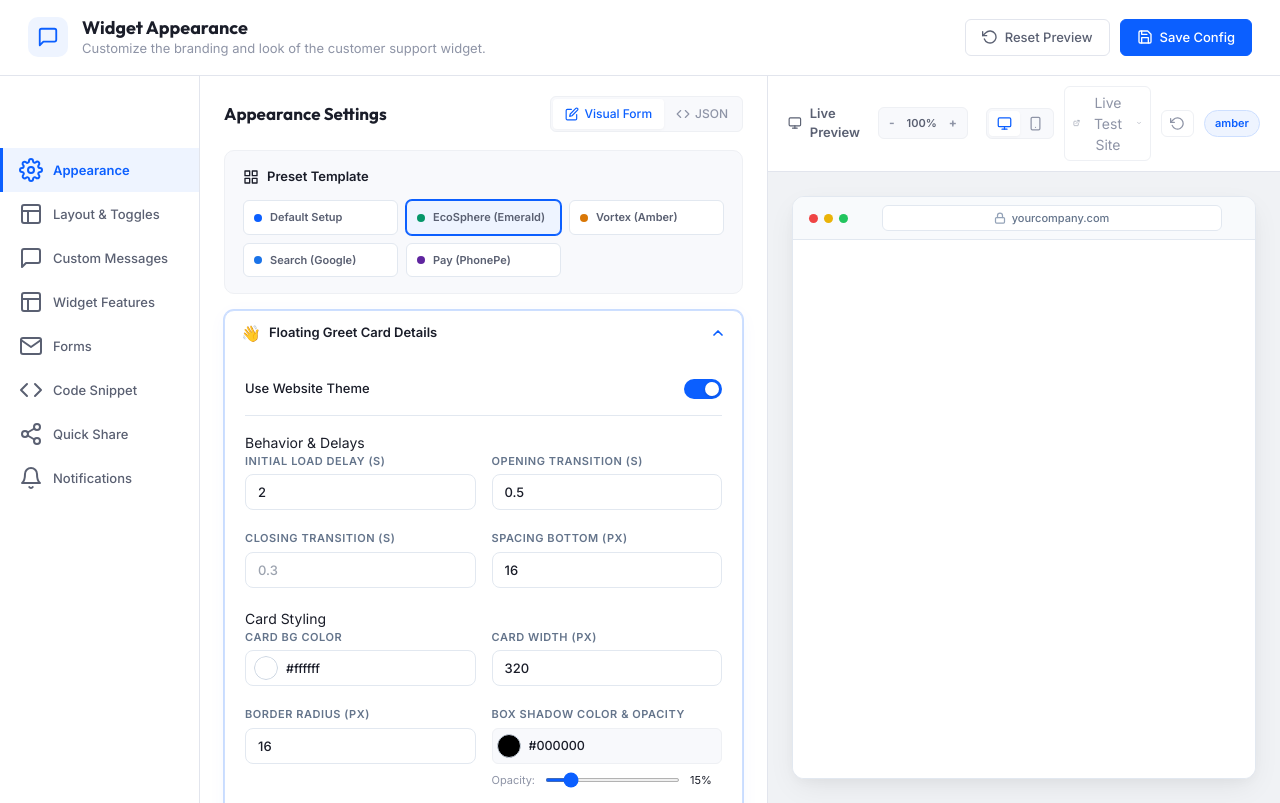
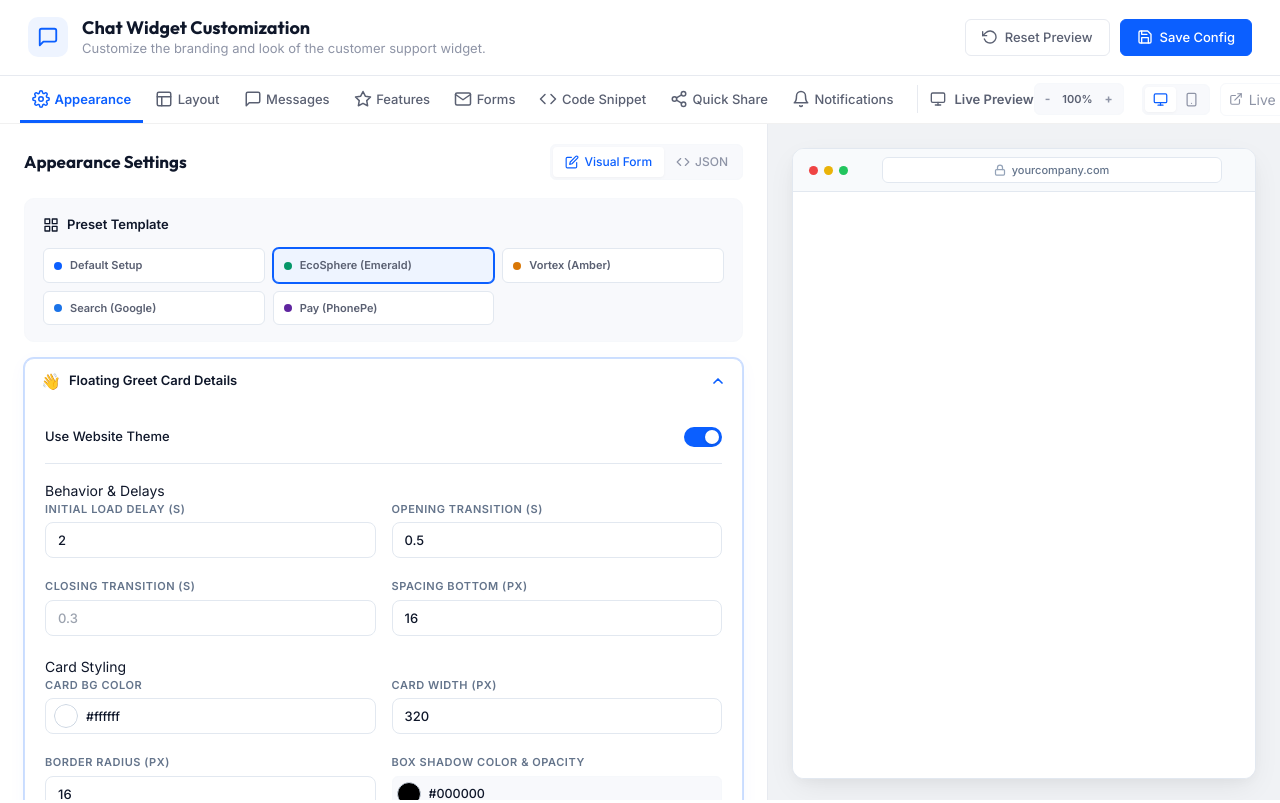
Before and after one commit to brewflocktechnologies-ui/ai-widgets-websites, a plain HTML site: page chatwidget_customization/index.html in a window 1280 px wide. Drawn offline with nearby package versions, Linux system fonts and the light colour scheme.

Commit message:
preview header moved to top

```diff
--- a/chatwidget_customization/index.html
+++ b/chatwidget_customization/index.html
@@ -52,7 +52,7 @@
         <svg viewBox="0 0 24 24" width="22" height="22" fill="none" stroke="currentColor" stroke-width="2" stroke-linecap="round" stroke-linejoin="round"><path d="M21 15a2 2 0 0 1-2 2H7l-4 4V5a2 2 0 0 1 2-2h14a2 2 0 0 1 2 2z"></path></svg>
       </div>
       <div>
-        <h1 class="header-title">Widget Appearance</h1>
+        <h1 class="header-title">Chat Widget Customization</h1>
         <p class="header-subtitle">Customize the branding and look of the customer support widget.</p>
       </div>
     </div>
@@ -68,44 +68,96 @@
     </div>
   </header>
 
-  <!-- MAIN LAYOUT: SIDEBAR + SETTINGS + PREVIEW -->
+  <!-- TOP NAV BAR -->
+  <nav class="app-nav-sidebar">
+
+    <button class="nav-tab active" data-tab="tab-appearance">
+      <svg viewBox="0 0 24 24" width="16" height="16" fill="none" stroke="currentColor" stroke-width="2" stroke-linecap="round" stroke-linejoin="round"><circle cx="12" cy="12" r="3"></circle><path d="M19.4 15a1.65 1.65 0 0 0 .33 1.82l.06.06a2 2 0 0 1 0 2.83 2 2 0 0 1-2.83 0l-.06-.06a1.65 1.65 0 0 0-1.82-.33 1.65 1.65 0 0 0-1 1.51V21a2 2 0 0 1-2 2 2 2 0 0 1-2-2v-.09A1.65 1.65 0 0 0 9 19.4a1.65 1.65 0 0 0-1.82.33l-.06.06a2 2 0 0 1-2.83 0 2 2 0 0 1 0-2.83l.06-.06A1.65 1.65 0 0 0 4.68 15a1.65 1.65 0 0 0-1.51-1H3a2 2 0 0 1-2-2 2 2 0 0 1 2-2h.09A1.65 1.65 0 0 0 4.6 9a1.65 1.65 0 0 0-.33-1.82l-.06-.06a2 2 0 0 1 0-2.83 2 2 0 0 1 2.83 0l.06.06A1.65 1.65 0 0 0 9 4.68a1.65 1.65 0 0 0 1-1.51V3a2 2 0 0 1 2-2 2 2 0 0 1 2 2v.09a1.65 1.65 0 0 0 1 1.51 1.65 1.65 0 0 0 1.82-.33l.06-.06a2 2 0 0 1 2.83 0 2 2 0 0 1 0 2.83l-.06.06a1.65 1.65 0 0 0-.33 1.82V9a1.65 1.65 0 0 0 1.51 1H21a2 2 0 0 1 2 2 2 2 0 0 1-2 2h-.09a1.65 1.65 0 0 0-1.51 1z"></path></svg>
+      Appearance
+    </button>
+    <button class="nav-tab" data-tab="tab-layout">
+      <svg viewBox="0 0 24 24" width="16" height="16" fill="none" stroke="currentColor" stroke-width="2" stroke-linecap="round" stroke-linejoin="round"><rect x="3" y="3" width="18" height="18" rx="2" ry="2"></rect><line x1="3" y1="9" x2="21" y2="9"></line><line x1="9" y1="21" x2="9" y2="9"></line></svg>
+      Layout
+    </button>
+    <button class="nav-tab" data-tab="tab-messages">
+      <svg viewBox="0 0 24 24" width="16" height="16" fill="none" stroke="currentColor" stroke-width="2" stroke-linecap="round" stroke-linejoin="round"><path d="M21 15a2 2 0 0 1-2 2H7l-4 4V5a2 2 0 0 1 2-2h14a2 2 0 0 1 2 2z"></path></svg>
+      Messages
+    </button>
+    <button class="nav-tab" data-tab="tab-features">
+      <svg viewBox="0 0 24 24" width="16" height="16" fill="none" stroke="currentColor" stroke-width="2" stroke-linecap="round" stroke-linejoin="round"><polygon points="12 2 15.09 8.26 22 9.27 17 14.14 18.18 21.02 12 17.77 5.82 21.02 7 14.14 2 9.27 8.91 8.26 12 2"></polygon></svg>
+      Features
+    </button>
+    <button class="nav-tab" data-tab="tab-forms">
+      <svg viewBox="0 0 24 24" width="16" height="16" fill="none" stroke="currentColor" stroke-width="2" stroke-linecap="round" stroke-linejoin="round"><path d="M4 4h16c1.1 0 2 .9 2 2v12c0 1.1-.9 2-2 2H4c-1.1 0-2-.9-2-2V6c0-1.1.9-2 2-2z"></path><polyline points="22,6 12,13 2,6"></polyline></svg>
+      Forms
+    </button>
+    <button class="nav-tab" data-tab="tab-snippet">
+      <svg viewBox="0 0 24 24" width="16" height="16" fill="none" stroke="currentColor" stroke-width="2" stroke-linecap="round" stroke-linejoin="round"><polyline points="16 18 22 12 16 6"></polyline><polyline points="8 6 2 12 8 18"></polyline></svg>
+      Code Snippet
+    </button>
+    <button class="nav-tab" data-tab="tab-share">
+      <svg viewBox="0 0 24 24" width="16" height="16" fill="none" stroke="currentColor" stroke-width="2" stroke-linecap="round" stroke-linejoin="round"><circle cx="18" cy="5" r="3"></circle><circle cx="6" cy="12" r="3"></circle><circle cx="18" cy="19" r="3"></circle><line x1="8.59" y1="13.51" x2="15.42" y2="17.49"></line><line x1="15.41" y1="6.51" x2="8.59" y2="10.49"></line></svg>
+      Quick Share
+    </button>
+    <button class="nav-tab" data-tab="tab-notifications">
+      <svg viewBox="0 0 24 24" width="16" height="16" fill="none" stroke="currentColor" stroke-width="2" stroke-linecap="round" stroke-linejoin="round"><path d="M18 8A6 6 0 0 0 6 8c0 7-3 9-3 9h18s-3-2-3-9"></path><path d="M13.73 21a2 2 0 0 1-3.46 0"></path></svg>
+      Notifications
+    </button>
+
+    <div class="nav-divider"></div>
+
+        <div class="nav-live-label">
+      <svg viewBox="0 0 24 24" width="16" height="16" fill="none" stroke="currentColor" stroke-width="2" stroke-linecap="round" stroke-linejoin="round"><rect x="2" y="3" width="20" height="14" rx="2" ry="2"></rect><line x1="8" y1="21" x2="16" y2="21"></line><line x1="12" y1="17" x2="12" y2="21"></line></svg>
+      Live Preview
+    </div>
+
+
+
+    <div class="nav-preview-controls">
+      <div class="zoom-controls">
+        <button id="btn-zoom-out" class="zoom-btn" title="Zoom Out">-</button>
+        <span id="zoom-level-text" class="zoom-text" title="Reset Zoom">100%</span>
+        <button id="btn-zoom-in" class="zoom-btn" title="Zoom In">+</button>
+      </div>
+
+      <div class="viewport-toggles">
+        <button id="viewport-desktop-btn" class="viewport-btn active" title="Desktop">
+          <svg viewBox="0 0 24 24" width="15" height="15" fill="none" stroke="currentColor" stroke-width="2" stroke-linecap="round" stroke-linejoin="round"><rect x="2" y="3" width="20" height="14" rx="2" ry="2"></rect><line x1="8" y1="21" x2="16" y2="21"></line><line x1="12" y1="17" x2="12" y2="21"></line></svg>
+        </button>
+        <button id="viewport-mobile-btn" class="viewport-btn" title="Mobile">
+          <svg viewBox="0 0 24 24" width="15" height="15" fill="none" stroke="currentColor" stroke-width="2" stroke-linecap="round" stroke-linejoin="round"><rect x="5" y="2" width="14" height="20" rx="2" ry="2"></rect><line x1="12" y1="18" x2="12.01" y2="18"></line></svg>
+        </button>
+      </div>
+
+      <div class="live-preview-dropdown">
+        <button id="btn-live-preview-trigger" type="button" class="toolbar-action-btn" style="display: flex; align-items: center; gap: 6px;">
+          <svg viewBox="0 0 24 24" width="14" height="14" fill="none" stroke="currentColor" stroke-width="2" stroke-linecap="round" stroke-linejoin="round">
+            <path d="M18 13v6a2 2 0 0 1-2 2H5a2 2 0 0 1-2-2V8a2 2 0 0 1 2-2h6"></path>
+            <polyline points="15 3 21 3 21 9"></polyline>
+            <line x1="10" y1="14" x2="21" y2="3"></line>
+          </svg>
+          <span>Live Test Site</span>
+          <svg viewBox="0 0 24 24" width="12" height="12" fill="none" stroke="currentColor" stroke-width="2" stroke-linecap="round" stroke-linejoin="round">
+            <polyline points="6 9 12 15 18 9"></polyline>
+          </svg>
+        </button>
+        <div class="dropdown-menu">
+          <a href="../clientwebsites/site-emerald.html?test=true" target="_blank" data-site="emerald" class="dropdown-item">🌿 EcoSphere (Emerald)</a>
+          <a href="../clientwebsites/site-amber.html?test=true" target="_blank" data-site="amber" class="dropdown-item">⚡ Vortex (Amber)</a>
+          <a href="../clientwebsites/site-google.html?test=true" target="_blank" data-site="google" class="dropdown-item">🔍 Search (Google)</a>
+          <a href="../clientwebsites/site-phonepe.html?test=true" target="_blank" data-site="phonepe" class="dropdown-item">📱 Pay (PhonePe)</a>
+        </div>
+      </div>
+
+      <button class="toolbar-action-btn" id="btn-retrigger-greet-toolbar" title="Re-trigger Greet Card">
+        <svg viewBox="0 0 24 24" width="15" height="15" fill="none" stroke="currentColor" stroke-width="2" stroke-linecap="round" stroke-linejoin="round"><polyline points="1 4 1 10 7 10"></polyline><path d="M3.51 15a9 9 0 1 0 2.13-9.36L1 10"></path></svg>
+      </button>
+      <span class="preview-client-badge" id="preview-client-badge">amber</span>
+    </div>
+  </nav>
+
+  <!-- MAIN LAYOUT: SETTINGS + PREVIEW -->
   <div class="main-layout">
-
-    <!-- LEFT SIDEBAR NAV -->
-    <nav class="app-nav-sidebar">
-      <button class="nav-tab active" data-tab="tab-appearance">
-        <svg viewBox="0 0 24 24" width="16" height="16" fill="none" stroke="currentColor" stroke-width="2" stroke-linecap="round" stroke-linejoin="round"><circle cx="12" cy="12" r="3"></circle><path d="M19.4 15a1.65 1.65 0 0 0 .33 1.82l.06.06a2 2 0 0 1 0 2.83 2 2 0 0 1-2.83 0l-.06-.06a1.65 1.65 0 0 0-1.82-.33 1.65 1.65 0 0 0-1 1.51V21a2 2 0 0 1-2 2 2 2 0 0 1-2-2v-.09A1.65 1.65 0 0 0 9 19.4a1.65 1.65 0 0 0-1.82.33l-.06.06a2 2 0 0 1-2.83 0 2 2 0 0 1 0-2.83l.06-.06A1.65 1.65 0 0 0 4.68 15a1.65 1.65 0 0 0-1.51-1H3a2 2 0 0 1-2-2 2 2 0 0 1 2-2h.09A1.65 1.65 0 0 0 4.6 9a1.65 1.65 0 0 0-.33-1.82l-.06-.06a2 2 0 0 1 0-2.83 2 2 0 0 1 2.83 0l.06.06A1.65 1.65 0 0 0 9 4.68a1.65 1.65 0 0 0 1-1.51V3a2 2 0 0 1 2-2 2 2 0 0 1 2 2v.09a1.65 1.65 0 0 0 1 1.51 1.65 1.65 0 0 0 1.82-.33l.06-.06a2 2 0 0 1 2.83 0 2 2 0 0 1 0 2.83l-.06.06a1.65 1.65 0 0 0-.33 1.82V9a1.65 1.65 0 0 0 1.51 1H21a2 2 0 0 1 2 2 2 2 0 0 1-2 2h-.09a1.65 1.65 0 0 0-1.51 1z"></path></svg>
-        Appearance
-      </button>
-      <button class="nav-tab" data-tab="tab-layout">
-        <svg viewBox="0 0 24 24" width="16" height="16" fill="none" stroke="currentColor" stroke-width="2" stroke-linecap="round" stroke-linejoin="round"><rect x="3" y="3" width="18" height="18" rx="2" ry="2"></rect><line x1="3" y1="9" x2="21" y2="9"></line><line x1="9" y1="21" x2="9" y2="9"></line></svg>
-        Layout & Toggles
-      </button>
-      <button class="nav-tab" data-tab="tab-messages">
-        <svg viewBox="0 0 24 24" width="16" height="16" fill="none" stroke="currentColor" stroke-width="2" stroke-linecap="round" stroke-linejoin="round"><path d="M21 15a2 2 0 0 1-2 2H7l-4 4V5a2 2 0 0 1 2-2h14a2 2 0 0 1 2 2z"></path></svg>
-        Custom Messages
-      </button>
-      <button class="nav-tab" data-tab="tab-features">
-        <svg viewBox="0 0 24 24" width="16" height="16" fill="none" stroke="currentColor" stroke-width="2" stroke-linecap="round" stroke-linejoin="round"><rect x="3" y="3" width="18" height="18" rx="2" ry="2"></rect><line x1="3" y1="9" x2="21" y2="9"></line><line x1="9" y1="21" x2="9" y2="9"></line></svg>
-        Widget Features
-      </button>
-      <button class="nav-tab" data-tab="tab-forms">
-        <svg viewBox="0 0 24 24" width="16" height="16" fill="none" stroke="currentColor" stroke-width="2" stroke-linecap="round" stroke-linejoin="round"><path d="M4 4h16c1.1 0 2 .9 2 2v12c0 1.1-.9 2-2 2H4c-1.1 0-2-.9-2-2V6c0-1.1.9-2 2-2z"></path><polyline points="22,6 12,13 2,6"></polyline></svg>
-        Forms
-      </button>
-      <button class="nav-tab" data-tab="tab-snippet">
-        <svg viewBox="0 0 24 24" width="16" height="16" fill="none" stroke="currentColor" stroke-width="2" stroke-linecap="round" stroke-linejoin="round"><polyline points="16 18 22 12 16 6"></polyline><polyline points="8 6 2 12 8 18"></polyline></svg>
-        Code Snippet
-      </button>
-      <button class="nav-tab" data-tab="tab-share">
-        <svg viewBox="0 0 24 24" width="16" height="16" fill="none" stroke="currentColor" stroke-width="2" stroke-linecap="round" stroke-linejoin="round"><circle cx="18" cy="5" r="3"></circle><circle cx="6" cy="12" r="3"></circle><circle cx="18" cy="19" r="3"></circle><line x1="8.59" y1="13.51" x2="15.42" y2="17.49"></line><line x1="15.41" y1="6.51" x2="8.59" y2="10.49"></line></svg>
-        Quick Share
-      </button>
-      <button class="nav-tab" data-tab="tab-notifications">
-        <svg viewBox="0 0 24 24" width="16" height="16" fill="none" stroke="currentColor" stroke-width="2" stroke-linecap="round" stroke-linejoin="round"><path d="M18 8A6 6 0 0 0 6 8c0 7-3 9-3 9h18s-3-2-3-9"></path><path d="M13.73 21a2 2 0 0 1-3.46 0"></path></svg>
-        Notifications
-      </button>
-    </nav>
 
     <!-- SETTINGS PANEL -->
     <aside class="settings-panel" id="settings-panel">
@@ -2370,55 +2422,6 @@
 
     <!-- RIGHT: LIVE PREVIEW -->
     <main class="preview-panel">
-      <div class="preview-toolbar">
-        <div class="preview-toolbar-left">
-          <svg viewBox="0 0 24 24" width="16" height="16" fill="none" stroke="currentColor" stroke-width="2" stroke-linecap="round" stroke-linejoin="round"><rect x="2" y="3" width="20" height="14" rx="2" ry="2"></rect><line x1="8" y1="21" x2="16" y2="21"></line><line x1="12" y1="17" x2="12" y2="21"></line></svg>
-          Live Preview
-        </div>
-        <div class="preview-toolbar-right">
-          <!-- Zoom Controls -->
-          <div class="zoom-controls">
-            <button id="btn-zoom-out" class="zoom-btn" title="Zoom Out">-</button>
-            <span id="zoom-level-text" class="zoom-text" title="Reset Zoom">100%</span>
-            <button id="btn-zoom-in" class="zoom-btn" title="Zoom In">+</button>
-          </div>
-
-          <div class="viewport-toggles">
-            <button id="viewport-desktop-btn" class="viewport-btn active" title="Desktop">
-              <svg viewBox="0 0 24 24" width="15" height="15" fill="none" stroke="currentColor" stroke-width="2" stroke-linecap="round" stroke-linejoin="round"><rect x="2" y="3" width="20" height="14" rx="2" ry="2"></rect><line x1="8" y1="21" x2="16" y2="21"></line><line x1="12" y1="17" x2="12" y2="21"></line></svg>
-            </button>
-            <button id="viewport-mobile-btn" class="viewport-btn" title="Mobile">
-              <svg viewBox="0 0 24 24" width="15" height="15" fill="none" stroke="currentColor" stroke-width="2" stroke-linecap="round" stroke-linejoin="round"><rect x="5" y="2" width="14" height="20" rx="2" ry="2"></rect><line x1="12" y1="18" x2="12.01" y2="18"></line></svg>
-            </button>
-          </div>
-
-          <!-- Live Preview Dropdown Selector -->
-          <div class="live-preview-dropdown">
-            <button id="btn-live-preview-trigger" type="button" class="toolbar-action-btn" style="display: flex; align-items: center; gap: 6px;">
-              <svg viewBox="0 0 24 24" width="14" height="14" fill="none" stroke="currentColor" stroke-width="2" stroke-linecap="round" stroke-linejoin="round">
-                <path d="M18 13v6a2 2 0 0 1-2 2H5a2 2 0 0 1-2-2V8a2 2 0 0 1 2-2h6"></path>
-                <polyline points="15 3 21 3 21 9"></polyline>
-                <line x1="10" y1="14" x2="21" y2="3"></line>
-              </svg>
-              <span>Live Test Site</span>
-              <svg viewBox="0 0 24 24" width="12" height="12" fill="none" stroke="currentColor" stroke-width="2" stroke-linecap="round" stroke-linejoin="round">
-                <polyline points="6 9 12 15 18 9"></polyline>
-              </svg>
-            </button>
-            <div class="dropdown-menu">
-              <a href="../clientwebsites/site-emerald.html?test=true" target="_blank" data-site="emerald" class="dropdown-item">🌿 EcoSphere (Emerald)</a>
-              <a href="../clientwebsites/site-amber.html?test=true" target="_blank" data-site="amber" class="dropdown-item">⚡ Vortex (Amber)</a>
-              <a href="../clientwebsites/site-google.html?test=true" target="_blank" data-site="google" class="dropdown-item">🔍 Search (Google)</a>
-              <a href="../clientwebsites/site-phonepe.html?test=true" target="_blank" data-site="phonepe" class="dropdown-item">📱 Pay (PhonePe)</a>
-            </div>
-          </div>
-
-          <button class="toolbar-action-btn" id="btn-retrigger-greet-toolbar" title="Re-trigger Greet Card">
-            <svg viewBox="0 0 24 24" width="15" height="15" fill="none" stroke="currentColor" stroke-width="2" stroke-linecap="round" stroke-linejoin="round"><polyline points="1 4 1 10 7 10"></polyline><path d="M3.51 15a9 9 0 1 0 2.13-9.36L1 10"></path></svg>
-          </button>
-          <span class="preview-client-badge" id="preview-client-badge">amber</span>
-        </div>
-      </div>
       <div class="preview-viewport-container">
         <div class="preview-viewport" id="preview-viewport-wrapper">
           <!-- Mock Browser Chrome Top Bar -->
--- a/chatwidget_customization/styles.css
+++ b/chatwidget_customization/styles.css
@@ -5,9 +5,9 @@
   --bg-surface: #ffffff;
   --bg-card: #f8f9fc;
   --bg-hover: #f0f1f5;
-  --border-color: #e2e5ed;
-  --border-light: #eef0f4;
-  --text-main: #1a1d29;
+  --border-color: #E7EAF0;
+  --border-light: #F6F8FB;
+  --text-main: #0F172A;
   --text-secondary: #5a6072;
   --text-muted: #8e94a6;
   --accent: #0b5fff;
@@ -31,12 +31,15 @@
   padding: 0;
 }
 
+html, body {
+  height: 100%;
+  overflow: hidden;
+}
+
 body {
   font-family: 'Inter', -apple-system, BlinkMacSystemFont, sans-serif;
   background: var(--bg-body);
   color: var(--text-main);
-  min-height: 100vh;
-  overflow-x: hidden;
   font-size: 14px;
   line-height: 1.5;
 }
@@ -150,58 +153,87 @@ button {
 }
 
 /* ==============================
-   SIDEBAR NAV
+   TOP NAV BAR
    ============================== */
 
-.nav-tab svg {
-  width: 24px !important;
-  height: 24px !important;
+.app-nav-sidebar {
+  display: flex;
+  align-items: center;
+  gap: 0;
+  padding: 0 16px 0 20px;
+  height: 48px;
+  background: var(--bg-surface);
+  border-bottom: 1px solid #f1f1f1;
+  flex-shrink: 0;
 }
 
-.app-nav-sidebar {
-  width: 200px;
-  min-width: 200px;
+.nav-divider {
+  width: 1px;
+  height: 28px;
+  background: var(--border-color);
+  margin: 0 12px;
+  flex-shrink: 0;
+}
+
+.nav-live-label {
   display: flex;
-  flex-direction: column;
-  background: var(--bg-surface);
-  border-right: 1px solid var(--border-color);
-  overflow-y: auto;
+  align-items: center;
+  gap: 8px;
+  font-size: 13px;
+  font-weight: 600;
+  color: var(--text-secondary);
+  white-space: nowrap;
   flex-shrink: 0;
-  padding: 72px 0 8px;
-  box-sizing: border-box;
+}
+
+.nav-preview-controls {
+  display: flex;
+  align-items: center;
+  gap: 10px;
+  flex-shrink: 0;
+  margin-left: auto;
 }
 
 .nav-tab {
   display: flex;
   align-items: center;
-    gap: 10px;
-
-    height: 44px;
-    padding: 0 16px;
-
+  gap: 4.5px;
+  height: 48px;
+  padding: 0 12px;
   font-size: 13px;
   font-weight: 500;
-    line-height: 20px;
-
+  white-space: nowrap;
   color: var(--text-secondary);
   border: none;
   background: transparent;
-    border-left: 3px solid transparent;
   cursor: pointer;
-    transition: all .15s;
-    width: 100%;
+  transition: color .15s;
+  position: relative;
+}
+
+.nav-tab svg {
+  width: 18px !important;
+  height: 18px !important;
+  flex-shrink: 0;
 }
 
 .nav-tab:hover {
   color: var(--text-main);
-  background: var(--bg-hover);
 }
 
 .nav-tab.active {
   color: var(--accent);
-  border-left-color: var(--accent);
-  background: var(--accent-light);
   font-weight: 600;
+}
+
+.nav-tab.active::after {
+  content: '';
+  position: absolute;
+  bottom: 0;
+  left: 0;
+  right: 0;
+  height: 3px;
+  background: var(--accent);
 }
 
 /* ==============================
@@ -209,7 +241,8 @@ button {
    ============================== */
 .main-layout {
   display: flex;
-  height: calc(100vh - 73px);
+  flex: 1;
+  height: calc(100vh - 73px - 48px);
   overflow: hidden;
 }
 
@@ -244,6 +277,7 @@ button {
 
 .settings-header {
   display: flex;
+  flex-direction: row;
   align-items: center;
   justify-content: space-between;
   margin-bottom: 18px;
@@ -257,6 +291,7 @@ button {
 
 .tab-switch {
   display: flex;
+  flex-direction: row;
   background: var(--bg-card);
   border: 1px solid var(--border-light);
   border-radius: var(--radius-sm);
@@ -770,13 +805,13 @@ input:checked+.slider::before {
 }
 
 .btn-primary {
-  width: 100%;
+  width: auto;
   background: var(--accent);
   color: #fff;
   border: none;
-  padding: 10px;
+  padding: 6px 12px;
   border-radius: var(--radius-sm);
-  font-size: 13px;
+  font-size: 12px;
   font-weight: 600;
   cursor: pointer;
   transition: all 0.15s;
@@ -822,33 +857,6 @@ input:checked+.slider::before {
 /* ==============================
    PREVIEW TOOLBAR
    ============================== */
-.preview-toolbar {
-  display: flex;
-  align-items: center;
-  justify-content: space-between;
-  padding: 10px 20px;
-  background: var(--bg-surface);
-  border-bottom: 1px solid var(--border-color);
-  flex-shrink: 0;
-  position: relative;
-  z-index: 10001;
-}
-
-.preview-toolbar-left {
-  display: flex;
-  align-items: center;
-  gap: 8px;
-  font-size: 13px;
-  font-weight: 600;
-  color: var(--text-secondary);
-}
-
-.preview-toolbar-right {
-  display: flex;
-  align-items: center;
-  gap: 10px;
-}
-
 .viewport-toggles {
   display: flex;
   background: var(--bg-card);
@@ -1253,27 +1261,30 @@ input:checked+.slider::before {
   }
 
   .app-nav-sidebar {
-    width: 100%;
-    min-width: auto;
-    flex-direction: row;
-    overflow-x: auto;
-    padding: 4px 0;
-    border-right: none;
-    border-bottom: 1px solid var(--border-color);
+    padding: 0 8px;
+    height: 42px;
+    gap: 0;
   }
 
   .nav-tab {
-    border-left: none;
-    border-bottom: 2px solid transparent;
-    padding: 8px 14px;
-    width: auto;
-    white-space: nowrap;
-    flex-shrink: 0;
+    padding: 0 10px;
+    height: 42px;
+    font-size: 12px;
   }
 
-  .nav-tab.active {
-    border-left-color: transparent;
-    border-bottom-color: var(--accent);
+  .nav-tab svg {
+    width: 16px !important;
+    height: 16px !important;
+  }
+
+  .nav-tab.active::after {
+    height: 2px;
+  }
+
+  .nav-divider,
+  .nav-live-label,
+  .nav-preview-controls {
+    display: none;
   }
 
   .settings-panel {
```
Also changed, not shown: read.md (+12 -0 lines). Lines whose indentation alone changed are shown as unchanged.
